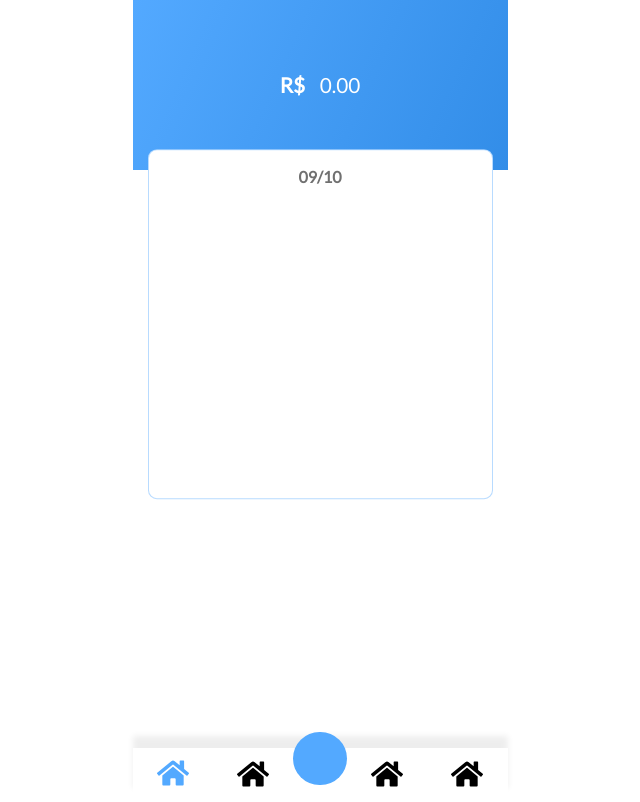
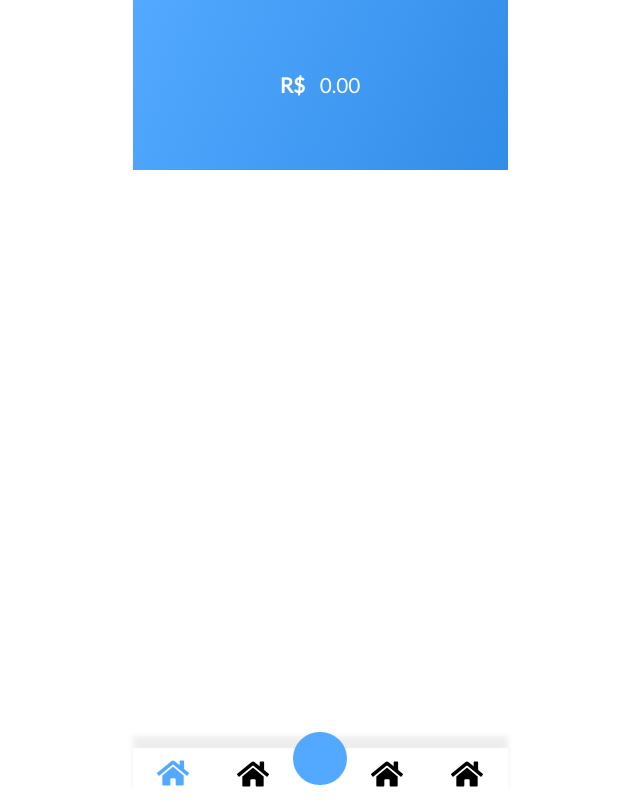
Before and after one commit to marcoshenriquemaia/contas-react, a React (Create React App) app: page /expanses in a window 1280 px wide. Shown: the whole page, without its empty margins (320-960 px from the left). Built offline with nearby package versions, Linux system fonts and the light colour scheme.

Commit message:
feature: criação de datas diferentes nas contas

```diff
--- a/src/components/category-selector/index.js
+++ b/src/components/category-selector/index.js
@@ -7,6 +7,7 @@ const categoryItem = {
   category: "Categoria",
   subCategory: ['Nome',"Chácara", "Praia"]
 };
+
 
 const categorys = [
   categoryItem,
--- a/src/components/expanses-box/index.js
+++ b/src/components/expanses-box/index.js
@@ -2,10 +2,10 @@ import React from 'react'
 import { Container, DateText } from './style'
 import Expanse from '../expanse'
 
-const ExpansesBox = ({expansesInformation}) =>{
+const ExpansesBox = ({expansesInformation, date}) =>{
   return(
     <Container>
-      <DateText>09/10</DateText>
+      <DateText>{date}</DateText>
       {expansesInformation.map((expanse, index) => <Expanse expanse={expanse} key={`key-expanse-${index}`}></Expanse>)}
     </Container>
   )
--- a/src/pages/expanses/index.js
+++ b/src/pages/expanses/index.js
@@ -7,6 +7,17 @@ import ExpansesContext from "../../components/context-expanses";
 const Expanses = () => {
   const {expansesInformation, setExpansesInformation} = useContext(ExpansesContext);
   const [totalValueExpanse, setTotalValueExpanse] = useState(0);
+  const [arrayDates, setArrayDates] = useState([]);
+
+
+  useEffect(() =>{
+    const newDate = expansesInformation.map(({dateExpanse}) =>{
+      return dateExpanse;
+    })
+    setArrayDates(newDate.sort());
+  }, [])
+
+  console.log(arrayDates);
 
   useEffect(() =>{
     const newValue = expansesInformation.reduce((acumulator, item) =>{
@@ -15,13 +26,13 @@ const Expanses = () => {
       return acumulator + valueReplaced;
     }, 0)
     setTotalValueExpanse(newValue.toFixed(2));
-  }, [expansesInformation])
+  }, [expansesInformation]);
 
   return (
       <Container>
         <TotalValue totalValueExpanse={totalValueExpanse}/>
         <ContainerExpanses>
-          <ExpansesBox expansesInformation={expansesInformation}></ExpansesBox>
+          {arrayDates.map((date, index) => <ExpansesBox key={`key-expanseBox-${index}`} expansesInformation={expansesInformation} date={date}></ExpansesBox>)}
         </ContainerExpanses>
       </Container>
   );
```
